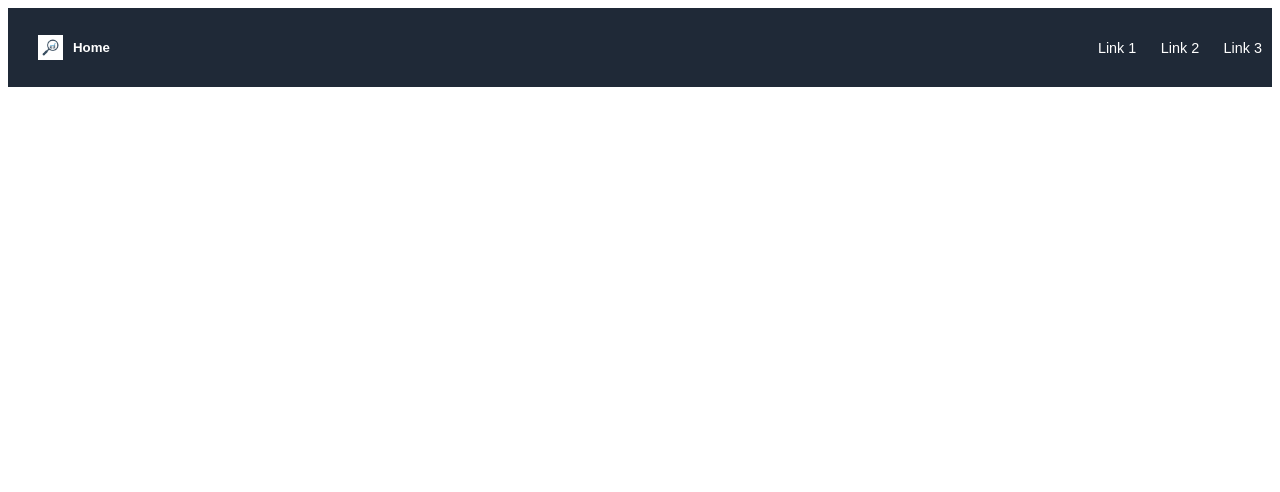
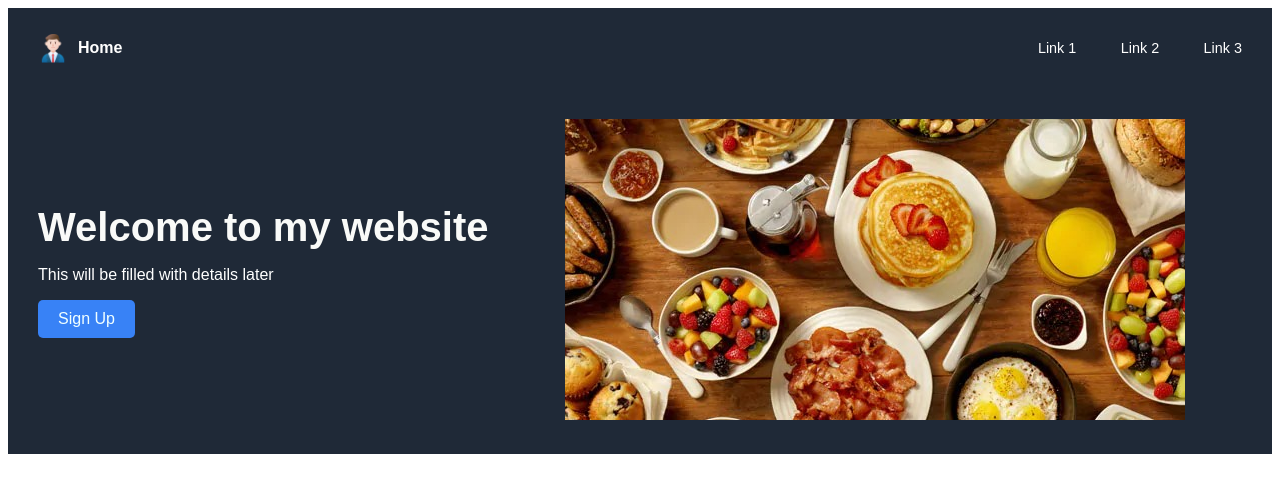
Before and after one commit to jai3703/learn_web_development, a plain HTML site: page index.html in a window 1280 px wide. Drawn offline with Linux system fonts and the light colour scheme.

Commit message:
added hero section

```diff
--- a/index.html
+++ b/index.html
@@ -10,8 +10,8 @@
     <div class="nav_bar">
         <!-- Logo and Home Text -->
         <div class="nav_logo">
-            <img src="./images/logo.jpg" class="logo" alt="Logo">
-            <h5>Home</h5>
+            <img src="./images/businessman.png" class="logo" alt="Logo">
+            <h4>Home</h4>
         </div>
         <div class="nav_links">
             <!-- Navigation Links -->
@@ -20,7 +20,17 @@
             <a href="#">Link 3</a>
 
         </div>
-
+    </div>
+    <!--Hero Segment-->
+    <div class ="hero_section">
+        <div class = "hero_intro">
+            <label class = "hero_text"> Welcome to my website</label>
+            <p>This will be filled with details later</p>
+            <button>Sign Up</button>
+        </div>
+        <div class = "hero_img">
+            <img src ="images/recipe_homepage.jpg" class = "profile_pic" alt ="profile_picture">
+        </div>
     </div>
 
 </body>
--- a/styles.css
+++ b/styles.css
@@ -15,7 +15,7 @@
     gap: 10px;
 }
 .nav_logo img {
-    height: 25px; /* Adjust height based on your design */
+    height: 30px; /* Adjust height based on your design */
     width: auto; /* Maintain aspect ratio */
     margin-left: 20px;
 }
@@ -25,4 +25,36 @@
     text-decoration: none;
     margin-left: 20px;
     font-size: 0.9rem;
+    margin-right: 20px;
 }
+
+/* Hero section */
+.hero_section {
+    display: grid;
+    grid-template-columns: 1.5fr 2fr;
+    gap: 20px;
+    align-items: center;
+    background-color: #1F2937;
+    color: white;
+    padding: 30px;
+    font-family: Arial, sans-serif;
+}
+
+.hero_text {
+    color: #f9faf8;
+    font-weight: 700;
+    font-size: 40px;
+}
+
+.hero_section button {
+    background-color: #3882F6;
+    color: azure;
+    border: none;
+    padding: 10px 20px;
+    font-size: 1rem;
+    cursor: pointer;
+    border-radius: 5px;
+}
+.hero_section button:hover {
+    background-color: #2563EB; /* Darker blue on hover */
+}
```
Also changed, not shown: images/businessman.png (added).
